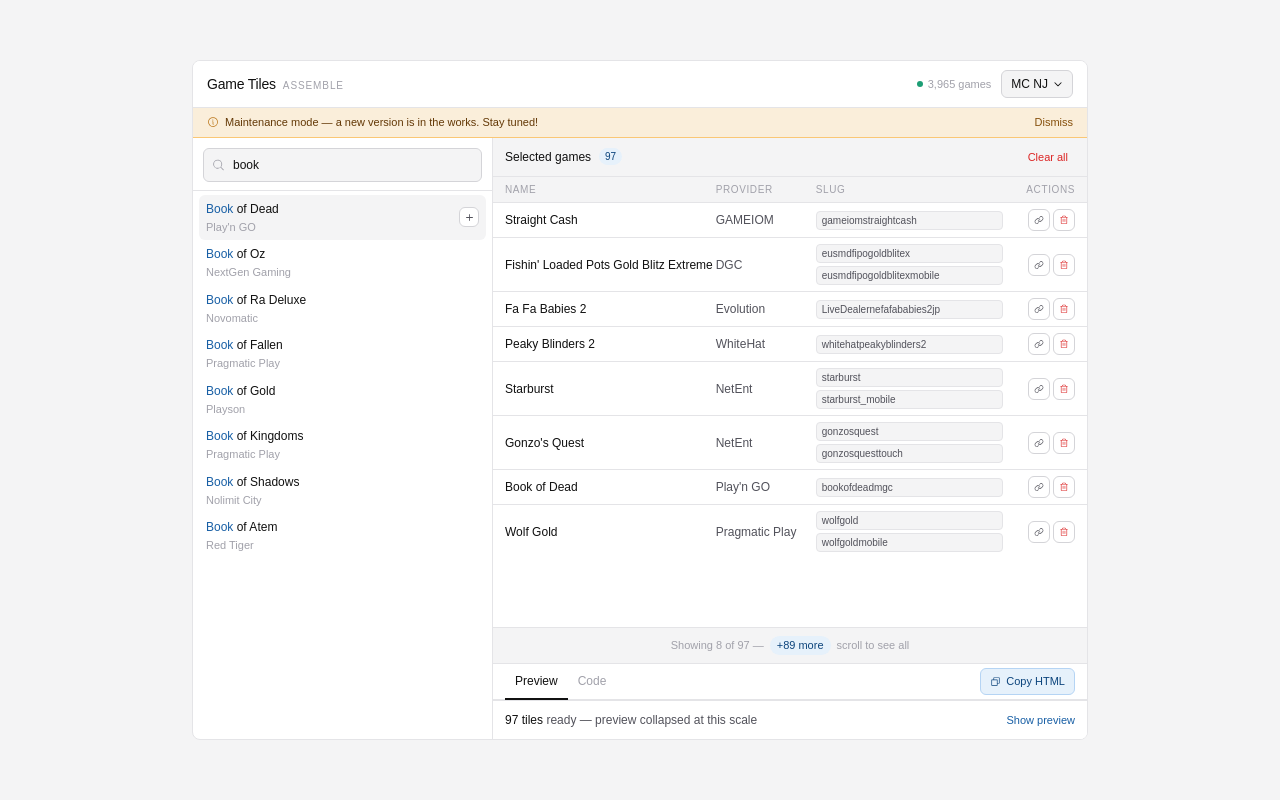
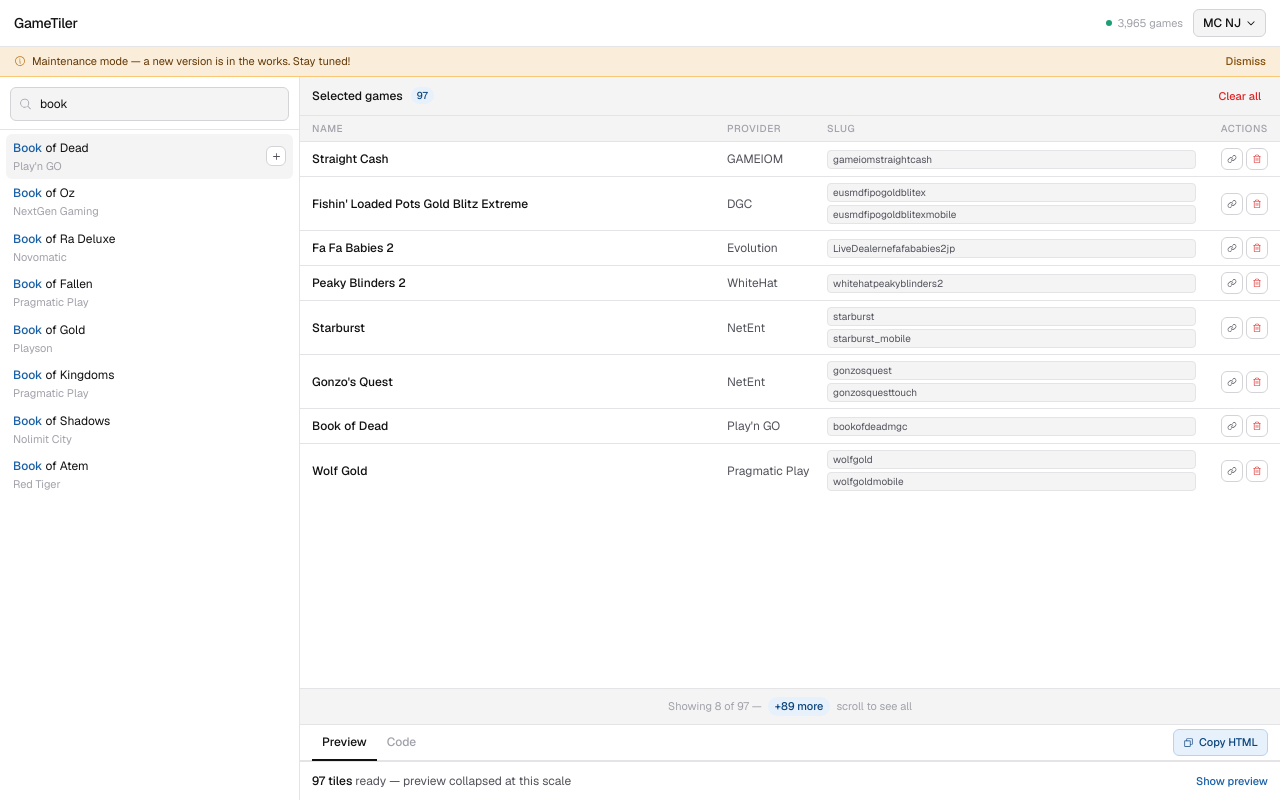
Before and after one commit to joshjavier/gametiler, a Next.js app: page / in a window 1280 px wide. Built offline with nearby package versions, Linux system fonts and the light colour scheme.

Commit message:
chore: refactor shell, topbar, banner to use tailwind

```diff
--- a/app/globals.css
+++ b/app/globals.css
@@ -37,7 +37,7 @@
   position: relative;
   background: var(--background);
   color: var(--foreground);
-  font-family: Arial, Helvetica, sans-serif;
+  font-family: var(--font-sans);
 }
 
 .root {
--- a/app/layout.tsx
+++ b/app/layout.tsx
@@ -24,8 +24,8 @@
   children: React.ReactNode;
 }>) {
   return (
-    <html lang="en">
-      <body className={`${geistSans.variable} ${geistMono.variable} antialiased`}>
+    <html lang="en" className={`${geistSans.variable} ${geistMono.variable}`}>
+      <body className="antialiased">
         <div className="root">{children}</div>
       </body>
     </html>
--- a/app/page.tsx
+++ b/app/page.tsx
@@ -1,11 +1,5 @@
 import { AppShell } from '@/components/AppShell';
 
 export default function Home() {
-  return (
-    <div className="flex min-h-screen items-center justify-center bg-zinc-100 p-8">
-      <div className="w-full max-w-4xl">
-        <AppShell />
-      </div>
-    </div>
-  );
+  return <AppShell />;
 }
--- a/components/AppShell.tsx
+++ b/components/AppShell.tsx
@@ -8,7 +8,7 @@
 
 export function AppShell() {
   return (
-    <div className={styles.shell}>
+    <div className="flex h-screen flex-col bg-(--color-background-primary) font-[13px]">
       <Topbar />
       <Banner />
       <div className={styles.body}>
--- a/components/Banner.tsx
+++ b/components/Banner.tsx
@@ -1,13 +1,13 @@
 import { InfoIcon } from '@phosphor-icons/react/dist/ssr';
-
-import styles from './app.module.css';
 
 export function Banner() {
   return (
-    <div className={styles.banner}>
+    <div className="flex shrink-0 items-center gap-1.5 border-b-[0.5px] border-b-[#fac775] bg-[#faeeda] px-3.5 py-1.5 text-[11px] text-[#633806]">
       <InfoIcon size={12} color="#BA7517" />
       Maintenance mode — a new version is in the works. Stay tuned!
-      <button className={styles.bannerDismiss}>Dismiss</button>
+      <button className="ml-auto cursor-pointer text-[11px] font-medium text-[#854f0b]">
+        Dismiss
+      </button>
     </div>
   );
 }
--- /dev/null
+++ b/components/BrandPicker/index.tsx
@@ -0,0 +1,10 @@
+import { CaretDownIcon } from '@phosphor-icons/react/dist/ssr';
+
+export function BrandPicker() {
+  return (
+    <div className="flex cursor-pointer items-center gap-1.25 rounded-(--border-radius-md) border-[0.5px] border-(--color-border-secondary) bg-(--color-background-secondary) px-2.25 py-1 text-[12px] font-medium text-(--color-text-primary)">
+      MC NJ
+      <CaretDownIcon size={10} weight="bold" />
+    </div>
+  );
+}
--- /dev/null
+++ b/components/Status.tsx
@@ -0,0 +1,8 @@
+export function Status() {
+  return (
+    <div className="flex items-center gap-1.25 text-[11px] text-(--color-text-tertiary)">
+      <div className="size-1.5 shrink-0 rounded-full bg-[#1d9e75]" />
+      3,965 games
+    </div>
+  );
+}
--- a/components/Topbar.tsx
+++ b/components/Topbar.tsx
@@ -1,23 +1,18 @@
-import { CaretDownIcon } from '@phosphor-icons/react/dist/ssr';
-
-import styles from './app.module.css';
+import { BrandPicker } from './BrandPicker';
+import { Status } from './Status';
 
 export function Topbar() {
   return (
-    <div className={styles.topbar}>
-      <div className={styles.wordmark}>
-        <span className={styles.wmTitle}>Game Tiles</span>
-        <span className={styles.wmSub}>Assemble</span>
+    <div className="flex shrink-0 items-center justify-between border-b-[0.5px] border-b-(--color-border-tertiary) bg-(--color-background-primary) px-3.5 py-2.25">
+      <div className="flex items-center gap-1.75">
+        <span className="text-[14px] font-medium tracking-[-0.2px] text-(--color-text-primary)">
+          GameTiler
+        </span>
       </div>
-      <div className={styles.topbarRight}>
-        <div className={styles.status}>
-          <div className={styles.dot} />
-          3,965 games
-        </div>
-        <div className={styles.brandPill}>
-          MC NJ
-          <CaretDownIcon size={10} weight="bold" />
-        </div>
+
+      <div className="flex items-center gap-2.5">
+        <Status />
+        <BrandPicker />
       </div>
     </div>
   );
```
